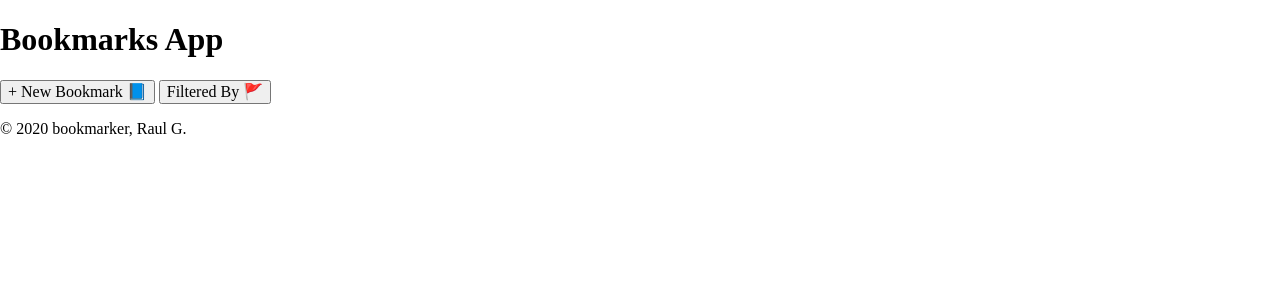
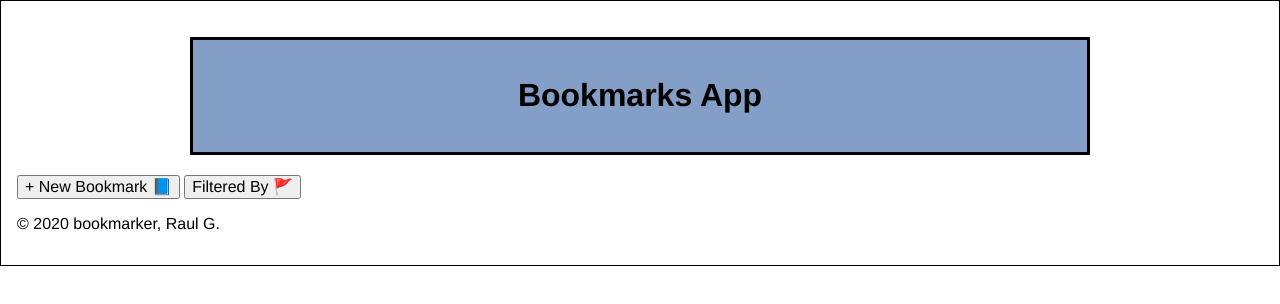
Before and after one commit to thinkful-ei-macaw/Raul-bookmarks-app, a plain HTML site: page index.html in a window 1280 px wide. Drawn offline with nearby package versions, Linux system fonts and the light colour scheme.

Commit message:
styling main,html added some css missing Js

```diff
--- a/app.css
+++ b/app.css
@@ -1,3 +1,27 @@
 * {
   box-sizing: border-box;
 }
+
+body {
+  display: flex;
+  flex-direction: column;
+  width: 100%;
+  height: 100%;
+  border: solid black 1.5px;
+  padding: 16px;
+  font-family: 'Franklin Gothic Medium', 'Arial Narrow', Arial, sans-serif;
+
+}
+#title {
+  text-align: center;
+  width: 900px;
+  padding: 1rem;
+  border: solid black .2em;
+  background: rgba(8, 62, 143, 0.5);
+  margin-top: auto;
+}
+
+header {
+  padding: 20px;
+  align-self: center;
+}
```
